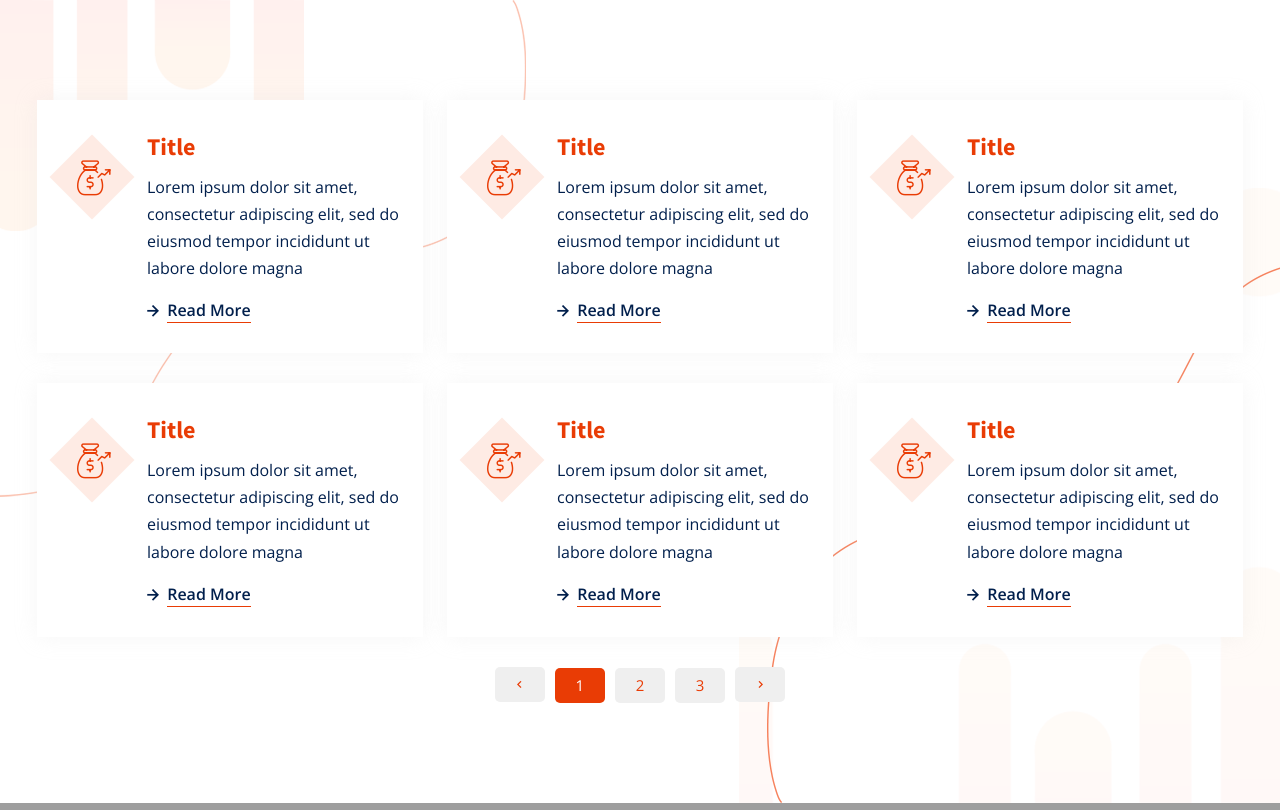
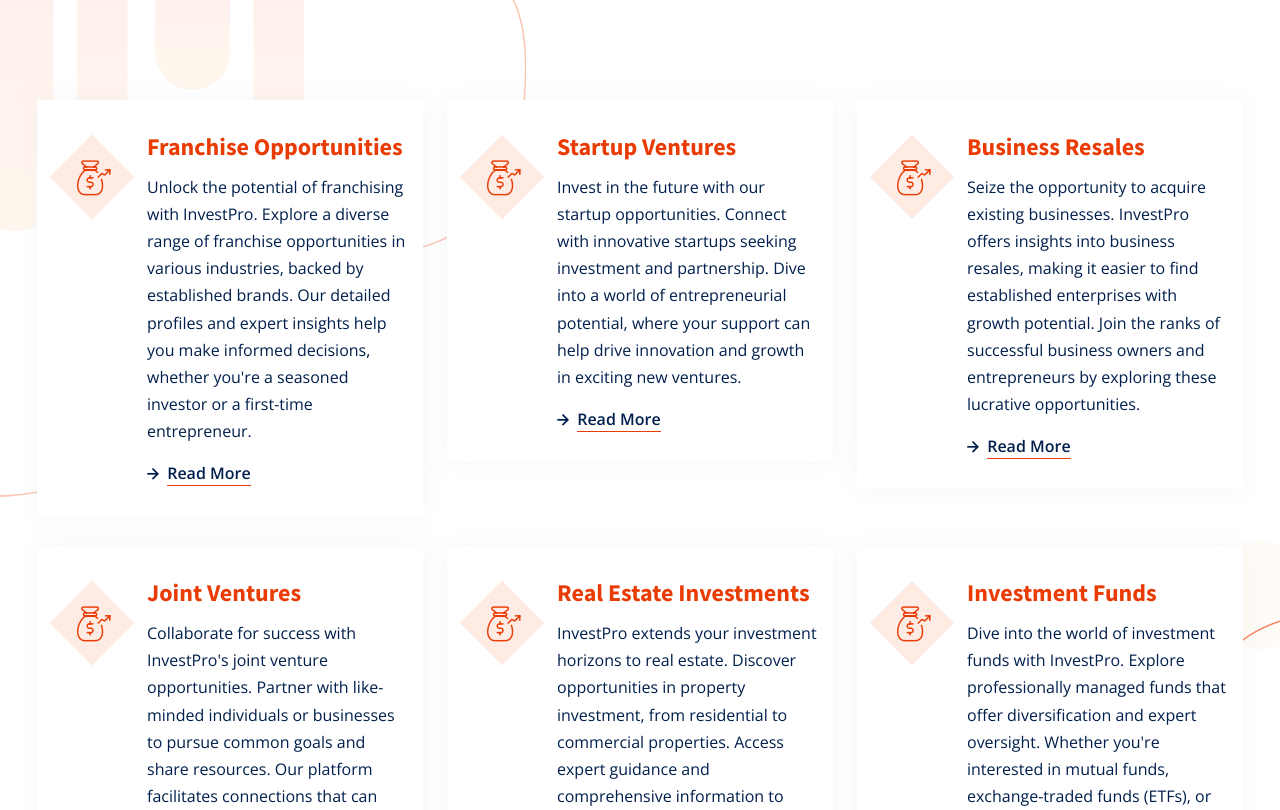
Before and after one commit to emmanuelofor/Invest_Pro, a Flask app: page /opportunities in a window 1280 px wide. Shown: the part 517-1327 px from the top of the page. Run offline with Flask 3, Linux system fonts and the light colour scheme; some libraries are stand-ins or nearby versions; grey boxes are pictures that could not be loaded.

Commit message:
updated the content

```diff
--- a/templates/opportunities.html
+++ b/templates/opportunities.html
@@ -37,9 +37,10 @@
                         <div class="services-item">
                             <i class="flaticon-deposit icon"></i>
                             <h3>
-                                <a href="#">Title</a>
+                                <a href="#">Franchise Opportunities</a>
                             </h3>
-                            <p>Lorem ipsum dolor sit amet, consectetur adipiscing elit, sed do eiusmod tempor incididunt ut labore  dolore magna</p>
+                            <p>Unlock the potential of franchising with InvestPro. Explore a diverse range of franchise opportunities in various industries, backed by established brands.
+                                Our detailed profiles and expert insights help you make informed decisions, whether you're a seasoned investor or a first-time entrepreneur.</p>
                             <div class="services-btn">
                                 <i class='bx bx-right-arrow-alt'></i>
                                 <a href="#">
@@ -54,9 +55,10 @@
                         <div class="services-item">
                             <i class="flaticon-deposit icon"></i>
                             <h3>
-                                <a href="#">Title</a>
+                                <a href="#">Startup Ventures</a>
                             </h3>
-                            <p>Lorem ipsum dolor sit amet, consectetur adipiscing elit, sed do eiusmod tempor incididunt ut labore  dolore magna</p>
+                            <p>Invest in the future with our startup opportunities. Connect with innovative startups seeking investment and partnership. Dive into a world of entrepreneurial potential,
+                                where your support can help drive innovation and growth in exciting new ventures.</p>
                             <div class="services-btn">
                                 <i class='bx bx-right-arrow-alt'></i>
                                 <a href="#">
@@ -71,9 +73,10 @@
                         <div class="services-item">
                             <i class="flaticon-deposit icon"></i>
                             <h3>
-                                <a href="#">Title</a>
+                                <a href="#">Business Resales</a>
                             </h3>
-                            <p>Lorem ipsum dolor sit amet, consectetur adipiscing elit, sed do eiusmod tempor incididunt ut labore  dolore magna</p>
+                            <p>Seize the opportunity to acquire existing businesses. InvestPro offers insights into business resales, making it easier to find established enterprises with growth potential.
+                                Join the ranks of successful business owners and entrepreneurs by exploring these lucrative opportunities.</p>
                             <div class="services-btn">
                                 <i class='bx bx-right-arrow-alt'></i>
                                 <a href="#">
@@ -88,9 +91,10 @@
                         <div class="services-item">
                             <i class="flaticon-deposit icon"></i>
                             <h3>
-                                <a href="#">Title</a>
+                                <a href="#">Joint Ventures</a>
                             </h3>
-                            <p>Lorem ipsum dolor sit amet, consectetur adipiscing elit, sed do eiusmod tempor incididunt ut labore  dolore magna</p>
+                            <p>Collaborate for success with InvestPro's joint venture opportunities. Partner with like-minded individuals or businesses to pursue common goals and share resources.
+                                Our platform facilitates connections that can lead to profitable and mutually beneficial ventures.</p>
                             <div class="services-btn">
                                 <i class='bx bx-right-arrow-alt'></i>
                                 <a href="#">
@@ -105,9 +109,10 @@
                         <div class="services-item">
                             <i class="flaticon-deposit icon"></i>
                             <h3>
-                                <a href="#">Title</a>
+                                <a href="#">Real Estate Investments</a>
                             </h3>
-                            <p>Lorem ipsum dolor sit amet, consectetur adipiscing elit, sed do eiusmod tempor incididunt ut labore  dolore magna</p>
+                            <p>InvestPro extends your investment horizons to real estate. Discover opportunities in property investment,
+                                from residential to commercial properties. Access expert guidance and comprehensive information to make sound real estate investment decisions.</p>
                             <div class="services-btn">
                                 <i class='bx bx-right-arrow-alt'></i>
                                 <a href="#">
@@ -122,9 +127,10 @@
                         <div class="services-item">
                             <i class="flaticon-deposit icon"></i>
                             <h3>
-                                <a href="#">Title</a>
+                                <a href="#">Investment Funds</a>
                             </h3>
-                            <p>Lorem ipsum dolor sit amet, consectetur adipiscing elit, sed do eiusmod tempor incididunt ut labore  dolore magna</p>
+                            <p>Dive into the world of investment funds with InvestPro. Explore professionally managed funds that offer diversification and expert oversight.
+                                Whether you're interested in mutual funds, exchange-traded funds (ETFs), or other investment vehicles, our platform provides access to a variety of funds to suit your financial goals and risk tolerance.</p>
                             <div class="services-btn">
                                 <i class='bx bx-right-arrow-alt'></i>
                                 <a href="#">
```
Also changed, not shown: templates/index.html (+17 -16 lines), templates/list_investments.html (+14 -10 lines).
